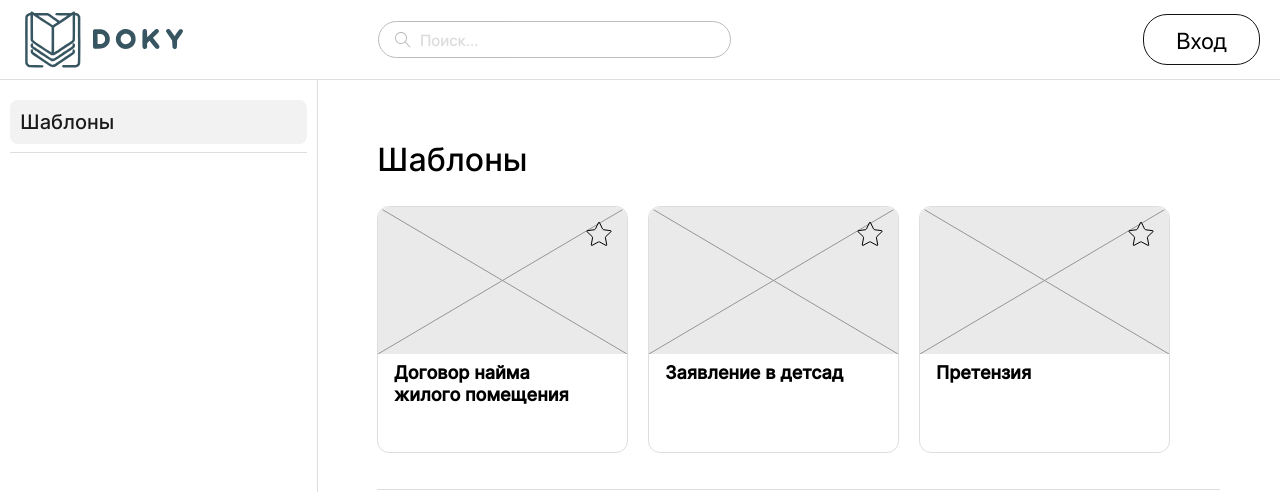
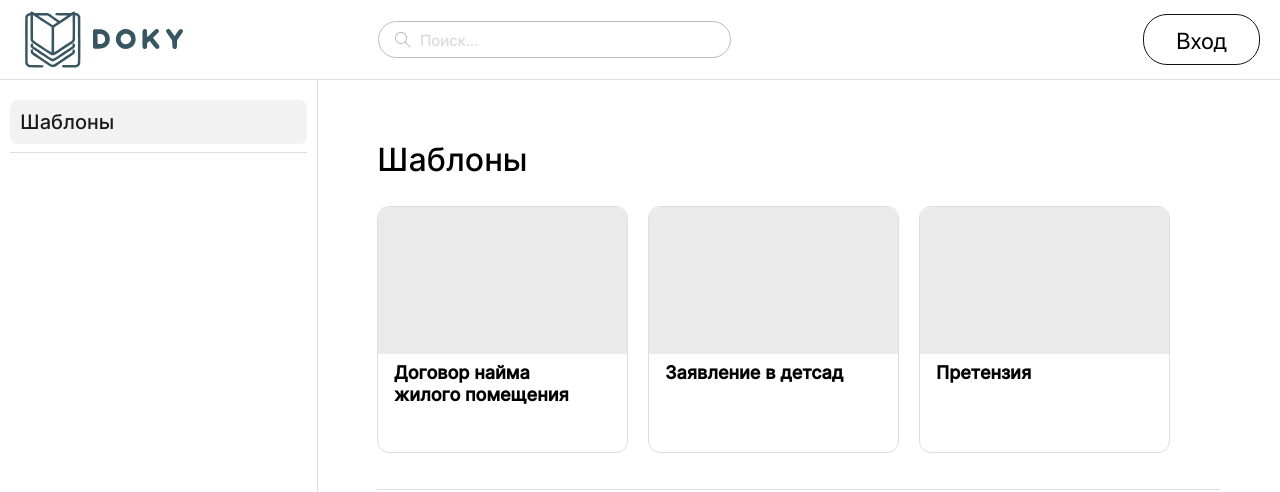
Before and after one commit to document-template-engine/frontend, a React (Create React App) app: page /templates in a window 1280 px wide. Shown: the top 492 px of the page. Built offline with nearby package versions, Linux system fonts and the light colour scheme; no server answers.

Commit message:
fix/templates and migrate to sass

```diff
--- /dev/null
+++ b/src/components/Template/Template.jsx
@@ -0,0 +1,15 @@
+import React from 'react';
+import { Link } from 'react-router-dom';
+import './Template.module.sass'; // eslint-disable-next-line react/prop-types
+
+// eslint-disable-next-line react/prop-types
+const Template = ({ title, link, isFav }) => (
+	<li className="templates__item">
+		<div className="templates__wrapper" />
+		<Link className="templates__template-name" to={link}>
+			{title}
+		</Link>
+	</li>
+);
+
+export default Template;
--- a/src/pages/Templates.jsx
+++ b/src/pages/Templates.jsx
@@ -2,7 +2,7 @@ import React from 'react';
 import './Templates.css';
 import Navbar from '../components/Navbar/Navbar';
 import Header from '../components/Header/Header';
-import Template from './Templates/Template/Template';
+import Template from '../components/Template/Template';
 import { useGetTemplatesQuery } from '../store/templates-api/templates.api';
 
 const Templates = () => {
@@ -20,9 +20,14 @@ const Templates = () => {
 					<Template
 						title="Договор найма жилого помещения"
 						link="/kindergarten"
+						isFav
 					/>
-					<Template title="Заявление в детсад" link="/kindergarten" />
-					<Template title="Претензия" link="/kindergarten" />
+					<Template
+						title="Заявление в детсад"
+						link="/kindergarten"
+						isFav={false}
+					/>
+					<Template title="Претензия" link="/kindergarten" isFav={false} />
 				</ul>
 			</div>
 		</>
--- a/src/pages/Templates/Template/Template.jsx
+++ /dev/null
@@ -1,53 +0,0 @@
-import React from 'react';
-import { Link } from 'react-router-dom'; // eslint-disable-next-line react/prop-types
-
-// eslint-disable-next-line react/prop-types
-const Template = ({ title, link }) => (
-	<li className="templates__item">
-		<div className="templates__wrapper">
-			<svg
-				className="templates__fav-btn"
-				xmlns="http://www.w3.org/2000/svg"
-				width="30"
-				height="30"
-				viewBox="0 0 30 30"
-				fill="none"
-			>
-				<path
-					d="M14.5487 2.43995C14.7298 2.06039 15.2701 2.06039 15.4512 2.43995L18.5391 8.91128C18.7578 9.36954 19.1935 9.68607 19.6969 9.75243L26.8057 10.6895C27.2227 10.7445 27.3896 11.2583 27.0846 11.5478L21.8842 16.4844C21.516 16.834 21.3496 17.3462 21.442 17.8454L22.7476 24.8959C22.8241 25.3094 22.387 25.627 22.0174 25.4264L15.7154 22.006C15.2692 21.7638 14.7307 21.7638 14.2844 22.006L7.98243 25.4264C7.6128 25.627 7.1757 25.3094 7.25228 24.8959L8.55781 17.8454C8.65027 17.3462 8.48386 16.834 8.1156 16.4844L2.91523 11.5478C2.61021 11.2583 2.77717 10.7445 3.19412 10.6895L10.303 9.75243C10.8064 9.68607 11.242 9.36954 11.4607 8.91128L14.5487 2.43995Z"
-					className="templates__fav-btn_stroke"
-				/>
-				<mask
-					id="mask0_1274_582"
-					maskUnits="userSpaceOnUse"
-					x="1"
-					y="0"
-					width="28"
-					height="27"
-				>
-					<path
-						d="M14.9999 1.49426L18.7729 9.40111L18.8897 9.64603L19.1588 9.68149L27.8446 10.8264L21.4906 16.8581L21.2938 17.0449L21.3432 17.3118L22.9383 25.9262L15.2384 21.7471L14.9999 21.6177L14.7614 21.7471L7.06149 25.9262L8.65663 17.3118L8.70605 17.0449L8.50923 16.8581L2.15528 10.8264L10.841 9.68149L11.1101 9.64603L11.227 9.40111L14.9999 1.49426Z"
-						stroke="black"
-					/>
-				</mask>
-				<g mask="url(#mask0_1274_582)">
-					<circle cx="14.9998" cy="14.9998" r="10.2667" fill="black" />
-				</g>
-			</svg>
-			<svg
-				xmlns="http://www.w3.org/2000/svg"
-				width="249"
-				height="148"
-				viewBox="0 0 249 148"
-				fill="none"
-			>
-				<path d="M0 147L124.5 73.5L249 0M249 147L0 0" stroke="#959595" />
-			</svg>
-		</div>
-		<Link className="templates__template-name" to={link}>
-			{title}
-		</Link>
-	</li>
-);
-
-export default Template;
```
Also changed, not shown: src/components/Template/Template.module.sass (added), src/images/bg-cross.svg (added).
